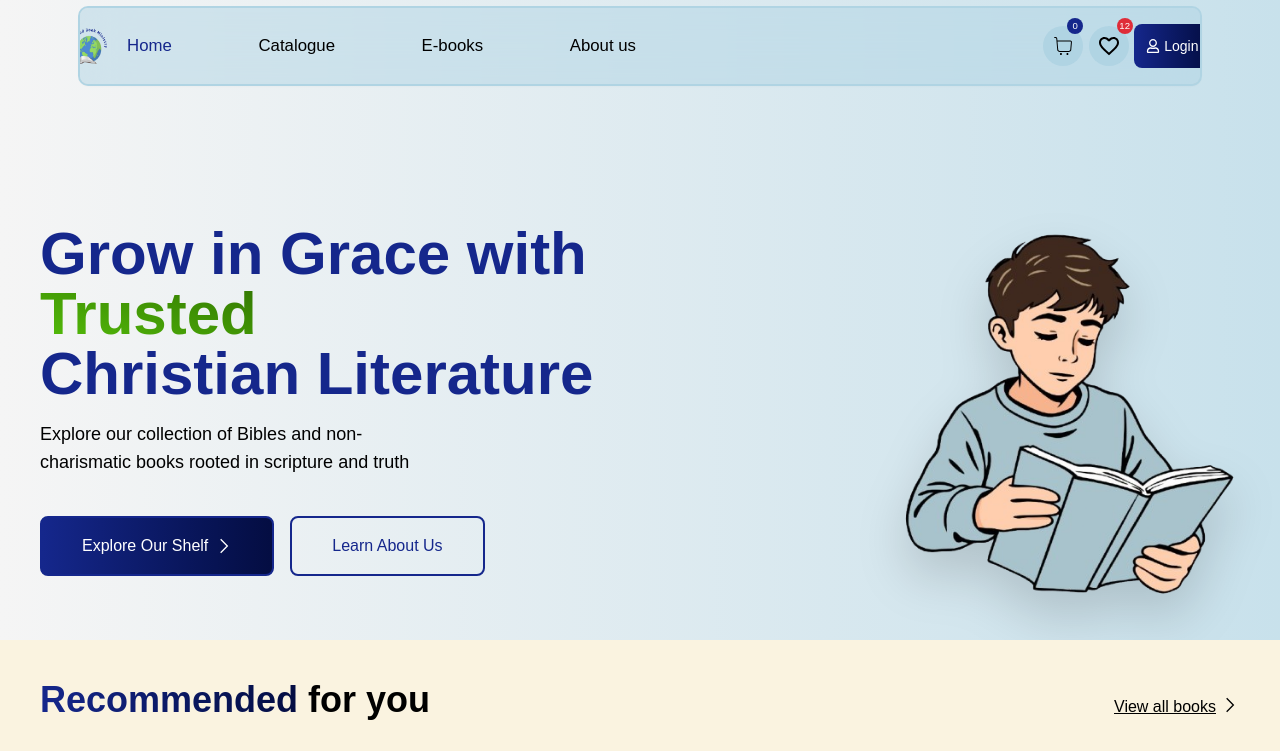
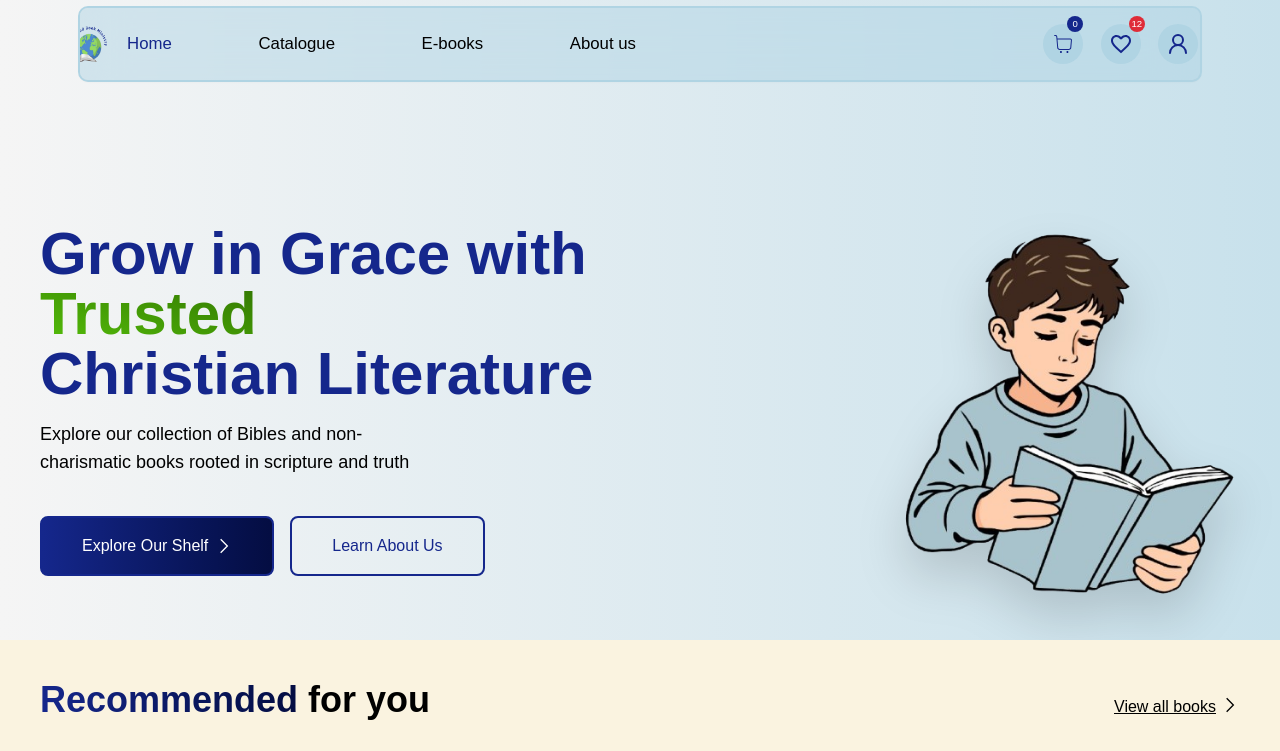
Before and after one commit to AgileMinds48/bible_bookministry-frontend, a Next.js app: page / in a window 1280 px wide. Shown: the top 751 px of the page. Built offline with nearby package versions, Linux system fonts and the light colour scheme.

Commit message:
header refine

```diff
--- a/components/Checkout/Checkout.tsx
+++ b/components/Checkout/Checkout.tsx
@@ -2,7 +2,7 @@ import React from 'react'
 
 const Checkout = () => {
   return (
-    <div>Checkout</div>
+    <section></section>
   )
 }
 
--- a/components/Header.tsx
+++ b/components/Header.tsx
@@ -14,6 +14,7 @@ import { AnimatePresence, motion, spring } from "framer-motion";
 import Menu from "./Menu";
 import { useBodyScrollLock } from "@/hooks/useBodyScrollLock";
 import { useCartStore } from "@/app/utils/cartStore";
+import { LuUserRound } from "react-icons/lu";
 
 const Header = () => {
   const count= useCartStore(s=>s.items.reduce((t,i)=>t+i.quantity,0))
@@ -71,7 +72,8 @@ const Header = () => {
             <input type="text" name='search-bar' className='w-full h-full border border-black p-4 px-4 pl-10 outline-0 rounded-full shadow-lg focus:shadow-2xl duration-150 transition antialiased' placeholder='Search for books by title, author' />
           </div> */}
           <div className="min-w-[15%] flex justify-between items-center">
-            <button className="relative cursor-pointer text-2xl p-2 rounded-full bg-[#B0D4E3]"> <Link href={"/cart"}>
+            <button className="relative cursor-pointer text-2xl p-2 rounded-full bg-[#B0D4E3] text-[#15278c]">
+              <Link href={"/cart"}>
               <span className="absolute -top-4 text-[0.4em] -right-2 bg-[#15278c] text-white  min-h-4 min-w-4 flex items-center justify-center rounded-full">
                 {count}
               </span>
@@ -79,16 +81,15 @@ const Header = () => {
             </Link>
             </button>
 
-            <button className="hidden md:block relative cursor-pointer text-2xl p-2 rounded-full bg-[#B0D4E3]">
+            <button className="hidden md:block relative cursor-pointer text-2xl p-2 rounded-full bg-[#B0D4E3] text-[#15278c]">
               <span className="  absolute -top-2 text-[0.4em] md:flex items-center justify-center -right-1 bg-red-600/80 text-white min-h-4 min-w-4 rounded-full">
                 12
               </span>
               <MdFavoriteBorder />
             </button>
             <button onClick={() => setShowSignUpModal(true)}
-              className="hidden md:flex h-full items-center gap-1 p-3 cursor-pointer text-sm blue-gradient hover:shadow-2xl text-white transition duration-500 rounded-lg">
-              <FaRegUser />
-              Login
+              className="hidden md:flex h-full items-center gap-1 cursor-pointer hover:shadow-2xl text-[#15278c] transition duration-500 relative text-2xl p-2 rounded-full bg-[#B0D4E3]">
+              <LuUserRound />
             </button>
 
             <div>
```
